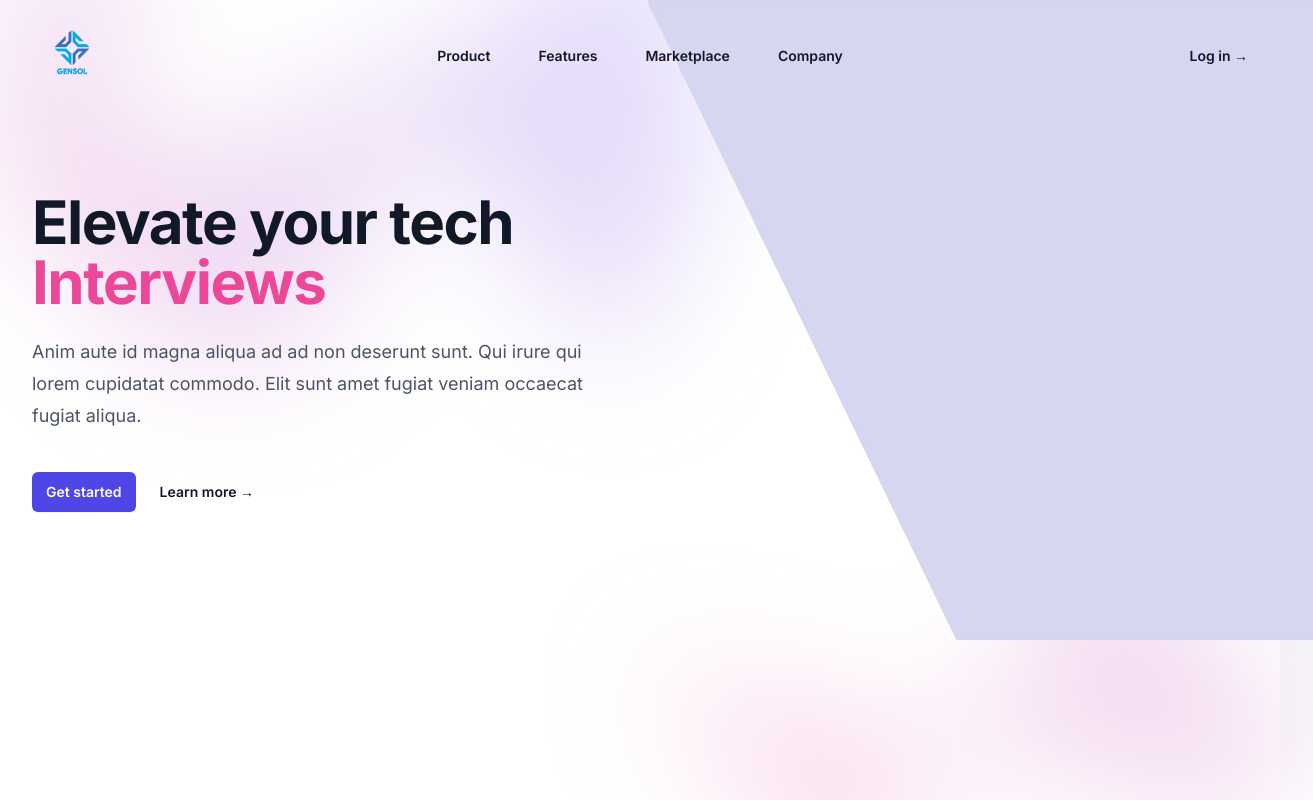
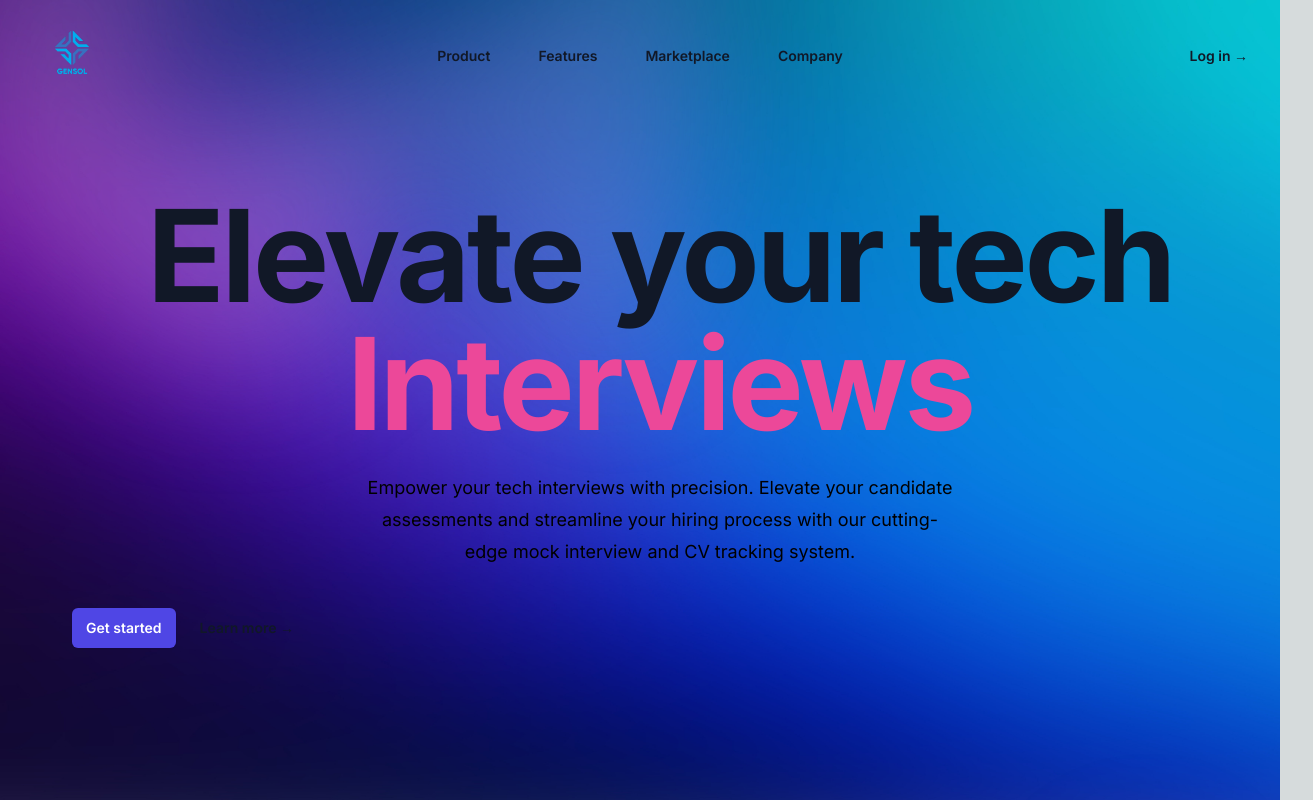
Before and after one commit to myselfAbdullah007/Mock-Interview-and-CV-tracking-System, a Next.js app in the folder frontend/: page / in a window 1280 px wide. Shown: the top 800 px of the page, 1313 px wide, since content can reach past the window. Built offline with nearby package versions, Linux system fonts and the light colour scheme.

Commit message:
recreated landing page

```diff
--- a/frontend/src/app/components/Header.js
+++ b/frontend/src/app/components/Header.js
@@ -3,7 +3,7 @@ import Image from "next/image"
 import Link from 'next/link'
 export default function Header() {
     return (
-        <div className="bg-white min-h-screen">
+        <div className="background bg-cover bg-center h-screen">
             <div className="relative isolate px-6 lg:px-8">
                 <div
                     className="absolute inset-x-0 -top-40 -z-10 transform-gpu overflow-hidden blur-3xl sm:-top-80"
@@ -17,16 +17,16 @@ export default function Header() {
                         }}
                     />
                 </div>
-                <div className="grid grid-cols-2 gap-4">
-                    <div className=" max-w-2xl py-32 sm:py-48 lg:py-30">
+                <div className="ms-10">
+                    <div className="text-center py-32 sm:py-48 lg:py-30">
 
                         <div className="">
-                            <h1 className="text-4xl font-bold tracking-tight text-gray-900 sm:text-6xl">
+                            <h1 className="text-center text-9xl font-bold tracking-tight text-gray-900 text-8xl">
                                 Elevate your tech <span className="text-pink-500">Interviews</span>
                             </h1>
-                            <p className="mt-6 text-lg leading-8 text-gray-600">
-                                Anim aute id magna aliqua ad ad non deserunt sunt. Qui irure qui lorem cupidatat commodo. Elit sunt amet
-                                fugiat veniam occaecat fugiat aliqua.
+                            <p className="mt-6 w-2/4 text-lg leading-8 text-write-600 mx-auto">
+                            Empower your tech interviews with precision. Elevate your candidate assessments and streamline your
+                            hiring process with our cutting-edge mock interview and CV tracking system.
                             </p>
                             <div className="mt-10 flex items-center gap-x-6">
                                 <Link
@@ -41,17 +41,9 @@ export default function Header() {
                             </div>
                         </div>
                     </div>
-                    <div >
-                        <svg xmlns="http://www.w3.org/2000/svg" width="665" height="640">
-                            <path id="svg-main" d=" M 0 0
-                                                L 670 0
-                                                L 670 640
-                                                L 310 640
-                                                Z" stroke="#D6D6F0" strokeWidth={3} fill="#D6D6F0" />
 
-                        </svg>
-                    </div>
                 </div>
+                <div class="w-64 h-64 bg-cover bg-center abc"></div>
 
                 <div
                     className="absolute inset-x-0 top-[calc(100%-13rem)] -z-10 transform-gpu overflow-hidden blur-3xl sm:top-[calc(100%-30rem)]"
--- a/frontend/src/app/globals.css
+++ b/frontend/src/app/globals.css
@@ -15,7 +15,13 @@
     --background-end-rgb: 0, 0, 0;
   }
 }
+.background{
+  background-image: url("/background.jpg");
+}
+.abc{
+ background-image: url('/hero-services-img.webp');
 
+}
 body {
   color: rgb(var(--foreground-rgb));
   background: linear-gradient(
```
Also changed, not shown: frontend/public/background.jpg (added), frontend/public/hero-services-img.webp (added).
